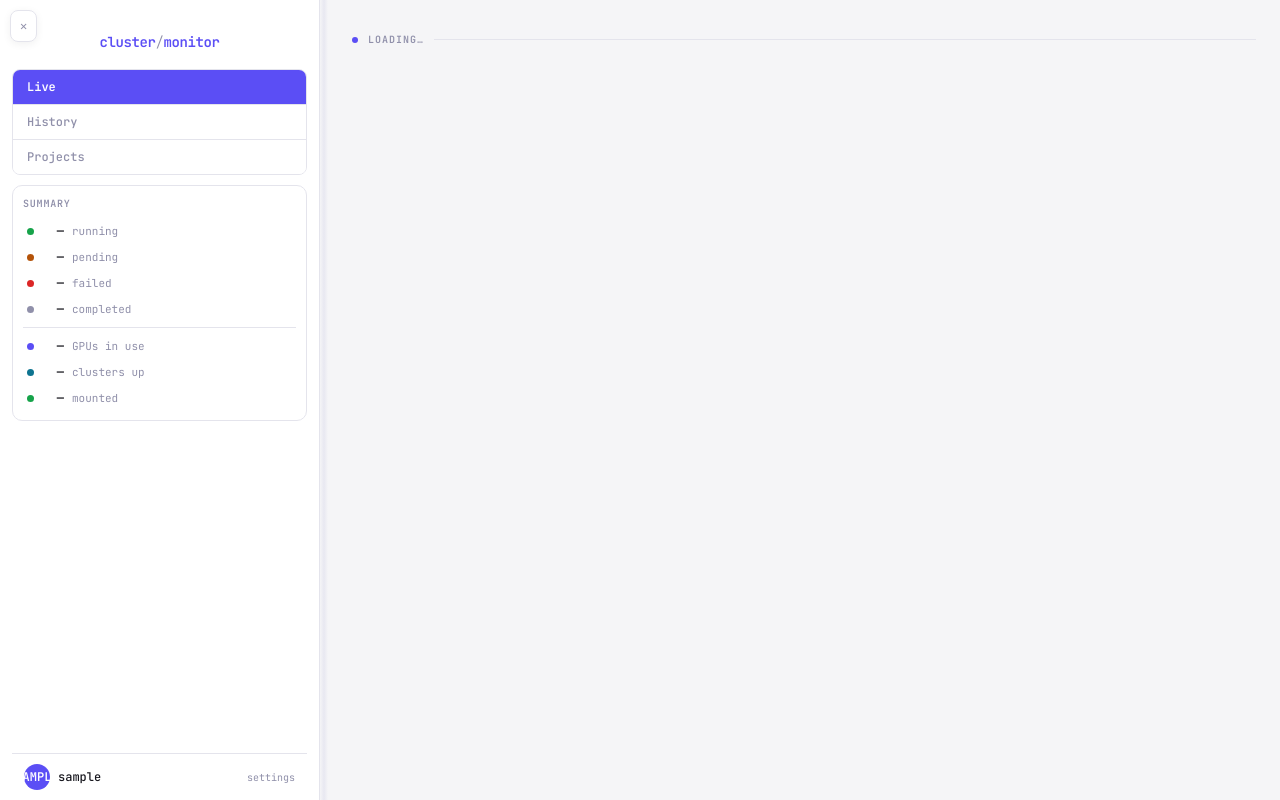
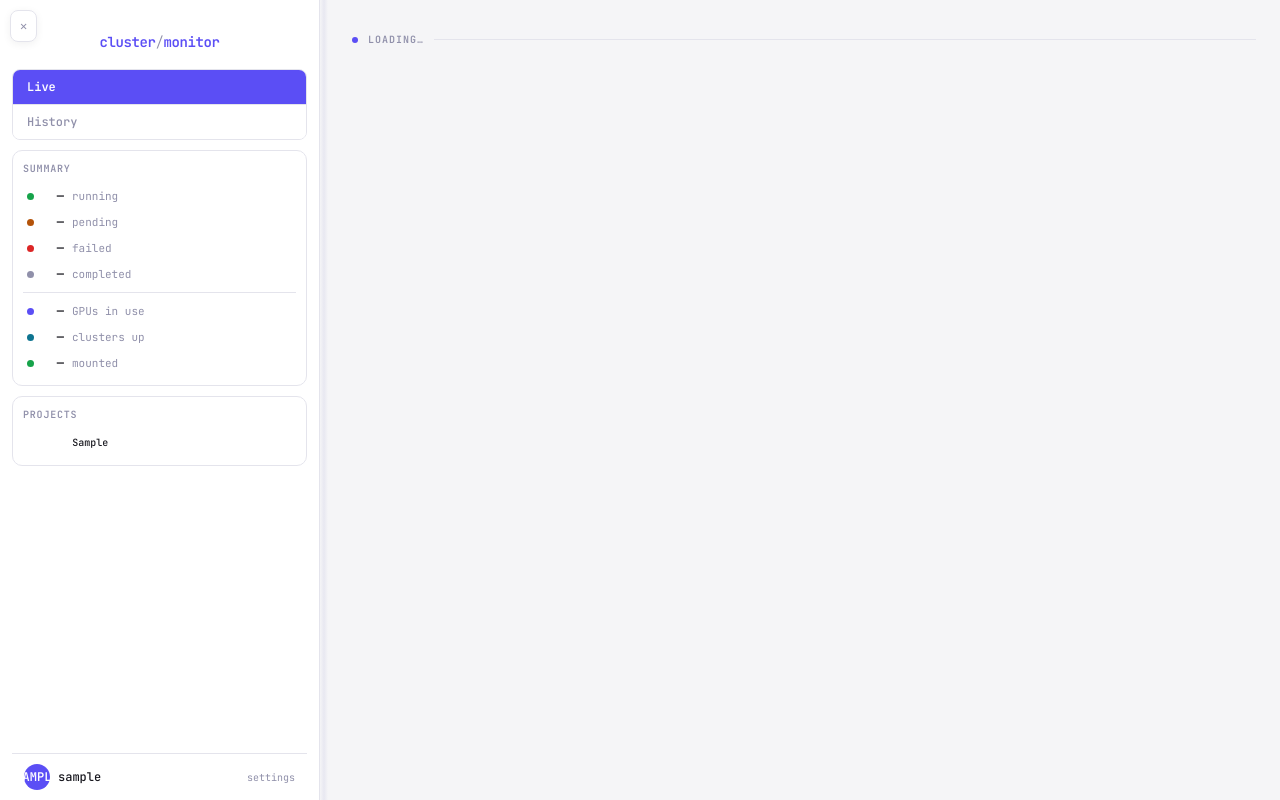
Before and after one commit to tamohannes/clausius, a Flask app: template templates/index.html in a window 1280 px wide. Run offline with Flask 3, Linux system fonts and the light colour scheme; the template is opened without the code that fills it: most values are stand-ins (such as "Sample title", 1, 10 or a date in 2020).

Commit message:
Replace Projects tab with sidebar project buttons
Removed the separate Projects list page. Project buttons now appear
directly in the sidebar as a 2-per-row grid with emoji and project
color border. Clicking a button goes straight to that project's
run history. Back button returns to the live dashboard.

Made-with: Cursor

```diff
--- a/static/css/style.css
+++ b/static/css/style.css
@@ -363,20 +363,20 @@ tr.group-bg-3:hover td { background: #eef5ff; }
 /* ── History view ── */
 .history-view { display: none; }
 .history-view.active { display: block; }
-.projects-view { display: none; }
-.projects-view.active { display: block; }
+.project-view { display: none; }
+.project-view.active { display: block; }
 .live-view { display: block; }
 .live-view.hidden { display: none; }
 
-.projects-grid { display: grid; grid-template-columns: repeat(auto-fill, minmax(300px, 1fr)); gap: 14px; padding: 16px; }
-.project-card {
-  background: var(--surface); border-radius: 10px; padding: 22px 24px;
-  cursor: pointer; transition: box-shadow 0.15s;
+.nav-project-grid { display: grid; grid-template-columns: 1fr 1fr; gap: 4px; }
+.nav-project-btn {
+  font-family: var(--mono); font-size: 10px; font-weight: 500;
+  padding: 5px 6px; border-radius: 5px; cursor: pointer;
+  border: 1.5px solid var(--border); background: var(--surface);
+  color: var(--text); transition: all 0.15s;
+  text-align: center; white-space: nowrap; overflow: hidden; text-overflow: ellipsis;
 }
-.project-card:hover { box-shadow: 0 3px 12px rgba(0,0,0,0.1); }
-.project-card-emoji { font-size: 28px; margin-bottom: 8px; }
-.project-card-name { font-family: var(--mono); font-size: 16px; font-weight: 700; color: var(--text); margin-bottom: 6px; }
-.project-card-meta { font-family: var(--mono); font-size: 11px; color: var(--muted); margin-top: 2px; }
+.nav-project-btn:hover { background: var(--bg); }
 .project-detail-head { display: flex; align-items: center; gap: 12px; padding: 10px 16px; }
 .project-detail-title { font-family: var(--mono); font-size: 14px; font-weight: 600; }
 .project-color-dot { width: 10px; height: 10px; border-radius: 50%; display: inline-block; flex-shrink: 0; }
--- a/static/js/jobs.js
+++ b/static/js/jobs.js
@@ -2,12 +2,10 @@ function showTab(tab) {
   currentTab = tab;
   document.getElementById('live-view').classList.toggle('hidden', tab !== 'live');
   document.getElementById('history-view').classList.toggle('active', tab === 'history');
-  document.getElementById('projects-view').classList.toggle('active', tab === 'projects');
+  document.getElementById('project-view').classList.toggle('active', tab === 'project');
   document.getElementById('tab-live').classList.toggle('active', tab === 'live');
   document.getElementById('tab-history').classList.toggle('active', tab === 'history');
-  document.getElementById('tab-projects').classList.toggle('active', tab === 'projects');
   if (tab === 'history') loadHistory();
-  if (tab === 'projects') loadProjects();
 }
 
 function applySidebarState() {
--- a/static/js/projects.js
+++ b/static/js/projects.js
@@ -1,39 +1,28 @@
 // ── Projects ──
 
-async function loadProjects() {
-  const el = document.getElementById('projects-list');
-  document.getElementById('project-detail').style.display = 'none';
-  el.style.display = '';
+async function loadProjectButtons() {
+  const el = document.getElementById('nav-project-grid');
+  if (!el) return;
   try {
     const res = await fetch('/api/projects');
     const projects = await res.json();
     if (!projects.length) {
-      el.innerHTML = '<div class="no-jobs" style="padding:30px;text-align:center">No projects yet. Configure project prefixes in Settings.</div>';
+      el.innerHTML = '<div style="font-family:var(--mono);font-size:10px;color:var(--muted);padding:4px 0">no projects</div>';
       return;
     }
-    el.innerHTML = `<div class="projects-grid">${projects.map(p => {
+    el.innerHTML = projects.map(p => {
+      const emoji = p.emoji || '';
       const color = p.color || 'var(--surface)';
-      const emoji = p.emoji || '📁';
-      const lastActive = fmtTime(p.last_active);
-      return `<div class="project-card" style="border-left:4px solid ${color}" onclick="openProject('${p.project}')">
-        <div class="project-card-emoji">${emoji}</div>
-        <div class="project-card-name">${p.project}</div>
-        <div class="project-card-meta">${p.job_count} job${p.job_count !== 1 ? 's' : ''}</div>
-        <div class="project-card-meta">last active ${lastActive}</div>
-      </div>`;
-    }).join('')}</div>`;
-  } catch (e) {
-    el.innerHTML = '<div class="no-jobs" style="padding:20px">Failed to load projects</div>';
-  }
+      return `<button class="nav-project-btn" style="border-color:${color}" onclick="openProject('${p.project}')">${emoji ? emoji + ' ' : ''}${p.project}</button>`;
+    }).join('');
+  } catch (_) {}
 }
 
 async function openProject(projectName) {
-  document.getElementById('projects-list').style.display = 'none';
-  const detail = document.getElementById('project-detail');
-  detail.style.display = '';
+  showTab('project');
   const projCfg = await fetch('/api/settings').then(r => r.json()).then(c => (c.projects || {})[projectName] || {}).catch(() => ({}));
-  const emoji = projCfg.emoji || '📁';
-  document.getElementById('project-detail-title').textContent = `${emoji} ${projectName}`;
+  const emoji = projCfg.emoji || '';
+  document.getElementById('project-detail-title').textContent = `${emoji ? emoji + ' ' : ''}${projectName}`;
   const tbody = document.getElementById('project-hist-body');
   tbody.innerHTML = '<tr><td colspan="10" style="padding:20px;text-align:center;color:var(--muted)">loading…</td></tr>';
 
@@ -49,7 +38,8 @@ async function openProject(projectName) {
       ended_local: r.ended_local || '', ended_at: r.ended_at || '',
       depends_on: r.depends_on || [], dependents: r.dependents || [],
       dep_details: r.dep_details || [], project: r.project || '',
-      project_color: r.project_color || '', _cluster: r.cluster, _pinned: true,
+      project_color: r.project_color || '', project_emoji: r.project_emoji || '',
+      _cluster: r.cluster, _pinned: true,
     }));
 
     const byCluster = {};
@@ -104,6 +94,7 @@ async function openProject(projectName) {
         const hasGpu = parseGpus(j.nodes, j.gres) !== null;
         const nameCls = hasGpu ? '' : ' name-cpu';
         const _rowBg = j.project_color ? `background:${lightenColor(j.project_color)}` : '';
+
         html += `<tr class="hist-compact ${pinKind}${bgClass}" style="${_rowBg}">
           <td><span class="badge">${g.cluster}</span></td>
           <td class="dim">${j.jobid}</td>
@@ -123,8 +114,3 @@ async function openProject(projectName) {
     tbody.innerHTML = `<tr><td colspan="10" style="padding:20px;color:var(--red)">Failed: ${e}</td></tr>`;
   }
 }
-
-function closeProjectDetail() {
-  document.getElementById('project-detail').style.display = 'none';
-  document.getElementById('projects-list').style.display = '';
-}
--- a/static/js/settings.js
+++ b/static/js/settings.js
@@ -465,4 +465,5 @@ applySidebarState();
 loadLocalSettings();
 applyLocalSettings();
 fetchAll();
+loadProjectButtons();
 if (refreshIntervalSec > 0) startCountdown();
--- a/templates/index.html
+++ b/templates/index.html
@@ -16,7 +16,6 @@
     <div class="nav-tabs-wrap">
       <button class="nav-tab active" id="tab-live" onclick="showTab('live')">Live</button>
       <button class="nav-tab" id="tab-history" onclick="showTab('history')">History</button>
-      <button class="nav-tab" id="tab-projects" onclick="showTab('projects')">Projects</button>
     </div>
     <div class="countdown-badge" style="display:none">refresh in <b id="cd">30</b>s</div>
     <div class="nav-section">
@@ -31,6 +30,10 @@
         <div class="stat-row"><span class="dot" style="background:var(--cyan)"></span><span class="stat-val" id="s-clusters">—</span><span class="stat-lbl">clusters up</span></div>
         <div class="stat-row"><span class="dot" style="background:var(--green)"></span><span class="stat-val" id="s-mounted">—</span><span class="stat-lbl">mounted</span></div>
       </div>
+    </div>
+    <div class="nav-section">
+      <div class="nav-section-label">Projects</div>
+      <div class="nav-project-grid" id="nav-project-grid"></div>
     </div>
     <div class="nav-user-btn" onclick="openSettingsModal()">
       <span class="nav-user-avatar">{{ username[0] | upper }}</span>
@@ -83,13 +86,11 @@
       </main>
     </div>
 
-    <!-- Projects view -->
-    <div class="projects-view" id="projects-view">
+    <!-- Project detail view -->
+    <div class="project-view" id="project-view">
       <main>
-        <div id="projects-list"></div>
-        <div id="project-detail" style="display:none">
         <div class="project-detail-head">
-            <button class="btn" onclick="closeProjectDetail()">← all projects</button>
+          <button class="btn" onclick="showTab('live')">← Dashboard</button>
           <span class="project-detail-title" id="project-detail-title"></span>
         </div>
         <div class="history-table-wrap">
@@ -100,7 +101,6 @@
             </tr></thead>
             <tbody id="project-hist-body"></tbody>
           </table>
-          </div>
         </div>
       </main>
     </div>
```
Lines whose indentation alone changed are shown as unchanged.
